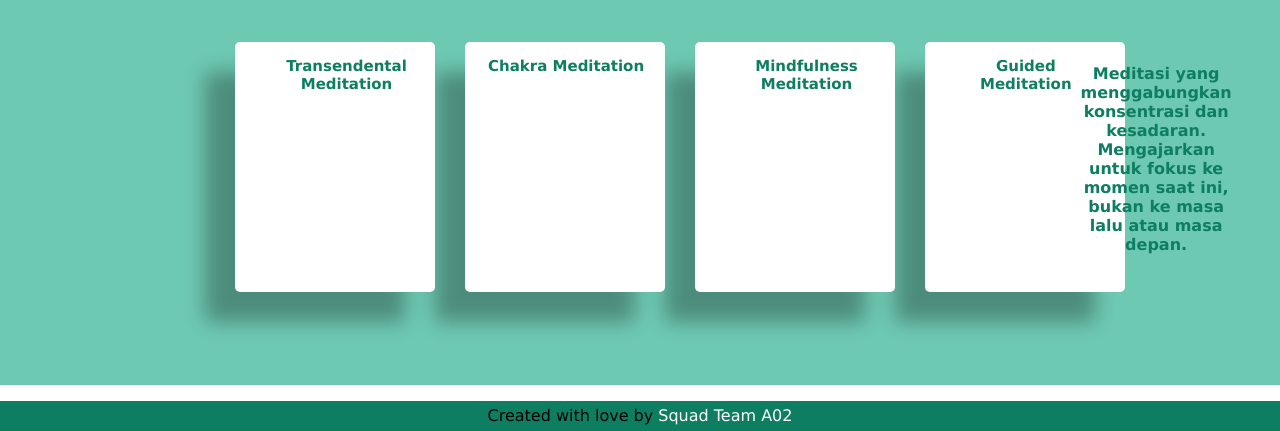
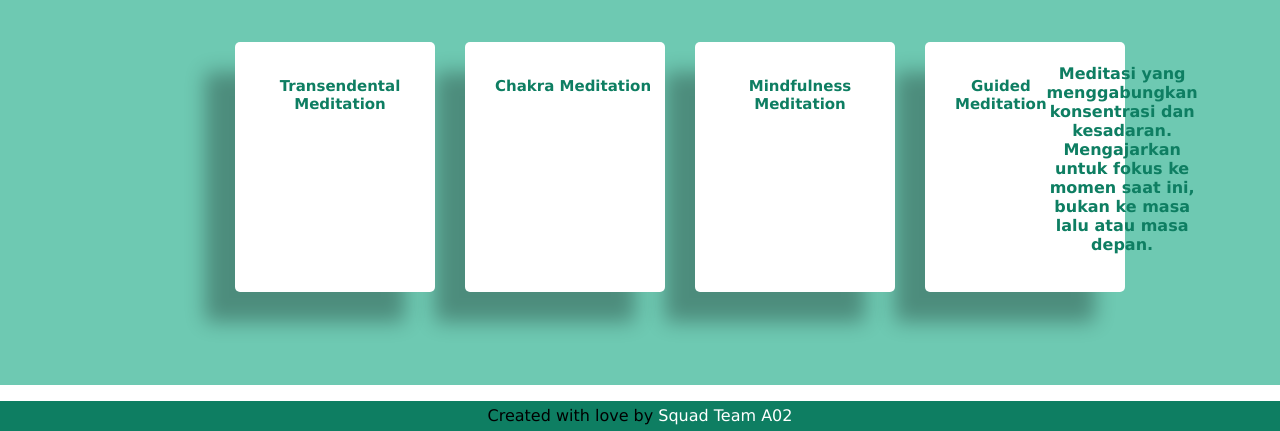
Before and after one commit to nestines/teamdts.github.io, a plain HTML site: page index.html in a window 1280 px wide. Shown: the part 659-1090 px from the top of the page. Drawn offline with Linux system fonts and the light colour scheme; files whose address does not match are found by name.

Commit message:
Update stylesheet.css

```diff
--- a/stylesheet.css
+++ b/stylesheet.css
@@ -145,8 +145,24 @@ span {
 .box.shadow1 h3 {
   font-family: Verdana;
   font-size: 15px;
-  padding-left: 55px;
+  padding-left: 30px;
+  padding-top: 20px;
 }
-.box.shadow1 h4 {
-  padding-left: 9px;
+.box.shadow2 h3 {
+  font-family: Verdana;
+  font-size: 15px;
+  padding-left: 10px;
+  padding-top: 20px;
 }
+.box.shadow3 h3 {
+  font-family: Verdana;
+  font-size: 15px;
+  padding-left: 30px;
+  padding-top: 20px;
+}
+.box.shadow4 h3 {
+  font-family: Verdana;
+  font-size: 15px;
+  padding-left: 10px;
+  padding-top: 20px;
+}
```
